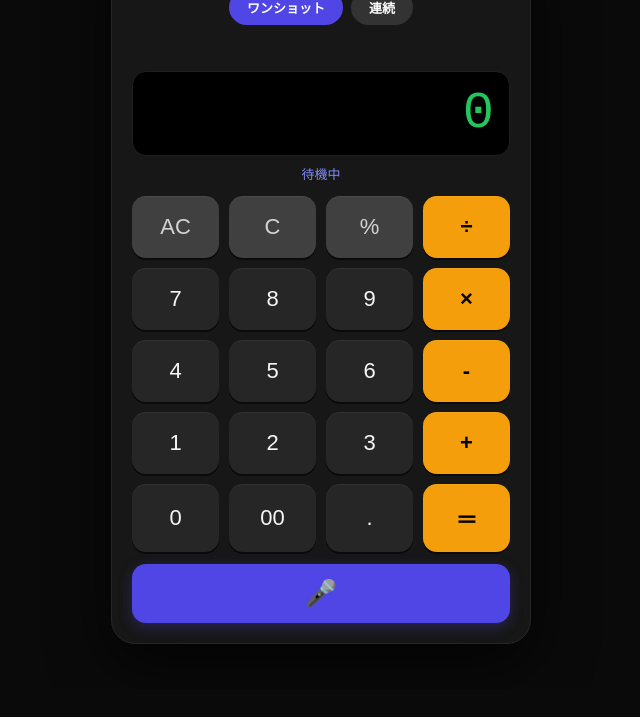
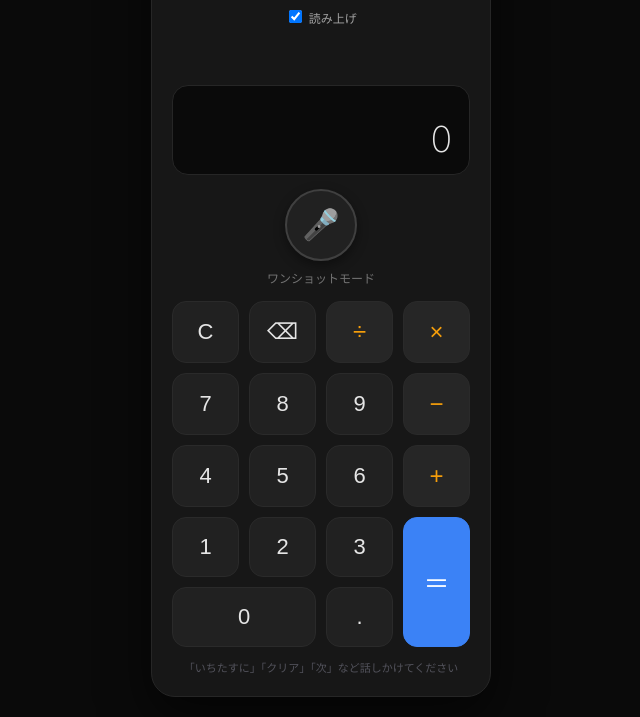
Before and after one commit to sommhh/keisanki, a plain HTML site: page index.html in a window 1280 px wide. Shown: the part 111-828 px from the top of the page, without its empty margins (319-959 px from the left). Before the commit the page ends 800 px from the top, so only its background shows below. Drawn offline with Linux system fonts and the light colour scheme.

Commit message:
Update index.html

```diff
--- a/index.html
+++ b/index.html
@@ -2,407 +2,321 @@
 <html lang="ja">
 <head>
 <meta charset="UTF-8">
-<meta name="viewport" content="width=device-width, initial-scale=1.0, maximum-scale=1.0, user-scalable=no">
-<title>音声電卓 v6</title>
+<meta name="viewport" content="width=device-width, initial-scale=1.0, user-scalable=no">
+<title>音声電卓 v8</title>
 <style>
-* { box-sizing: border-box; -webkit-tap-highlight-color: transparent; }
-body {
-  background: #0a0a0a;
-  color: #fff;
-  font-family: -apple-system, BlinkMacSystemFont, "Segoe UI", "Hiragino Kaku Gothic ProN", "Yu Gothic", sans-serif;
-  display: flex;
-  justify-content: center;
-  align-items: center;
-  min-height: 100vh;
-  margin: 0;
-  padding: 16px;
+  *{box-sizing:border-box}
+  body{
+    margin:0; background:#0a0a0a; color:#e5e5e5; font-family:-apple-system,BlinkMacSystemFont,"Helvetica Neue","Yu Gothic",sans-serif;
+    display:flex; justify-content:center; align-items:flex-start; min-height:100vh; padding:20px;
   }
-.calc {
-  background: #171717;
-  padding: 20px;
-  border-radius: 24px;
-  max-width: 420px;
-  width: 100%;
-  box-shadow: 0 20px 60px rgba(0,0,0,.7), inset 0 1px 0 rgba(255,255,255,.05);
-  border: 1px solid #262626;
+  .calc{
+    background:#171717; width:100%; max-width:340px; border-radius:24px; padding:20px;
+    box-shadow:0 20px 50px rgba(0,0,0,.6), inset 0 1px 0 rgba(255,255,255,.05); border:1px solid #262626;
   }
-h1 {
-  text-align: center;
-  font-size: 18px;
-  margin: 0 0 8px;
-  color: #a3a3a3;
-  font-weight: 600;
-  letter-spacing: .1em;
+  h1{ margin:0 0 10px; text-align:center; font-size:18px; font-weight:600; color:#a3a3a3; letter-spacing:.05em }
+  .modes{ display:flex; gap:8px; justify-content:center; margin-bottom:10px }
+  .mode{
+    padding:6px 14px; border-radius:20px; background:#212121; border:1px solid #333; color:#888;
+    font-size:12px; cursor:pointer; transition:.2s;
   }
-.mode-wrap {
-  display: flex;
-  justify-content: center;
-  margin: 8px 0 14px;
-  gap: 8px;
+  .mode.active{ background:#3b82f6; border-color:#3b82f6; color:#fff; font-weight:600 }
+  .toggle-wrap{ text-align:center; margin:4px 0 8px }
+  #history{ font-size:12px; color:#71717a; text-align:left; margin:8px 4px; min-height:40px; line-height:1.5; font-variant-numeric:tabular-nums }
+  #history div{ white-space:nowrap; overflow:hidden; text-overflow:ellipsis; opacity:.9 }
+  .display{
+    background:#0a0a0a; border-radius:16px; padding:14px 16px; text-align:right; margin:10px 0;
+    border:1px solid #262626; min-height:78px; display:flex; flex-direction:column; justify-content:center;
   }
-#btnOne, #btnCon {
-  padding: 8px 18px;
-  border: none;
-  border-radius: 999px;
-  color: #fff;
-  cursor: pointer;
-  font-size: 13px;
-  background: #333;
-  transition: .2s;
-  font-weight: 600;
+  #expr{ font-size:14px; color:#52525b; min-height:20px; word-break:break-all }
+  #current{ font-size:36px; font-weight:200; letter-spacing:.02em; line-height:1.1 }
+  #mic{
+    width:72px; height:72px; border-radius:50%; background:#212121; border:2px solid #404040;
+    font-size:30px; display:block; margin:14px auto 8px; cursor:pointer; transition:.2s; color:#e5e5e5;
+    box-shadow:0 4px 12px rgba(0,0,0,.4);
   }
-#btnOne:active, #btnCon:active { transform: scale(.96); }
-#expression {
-  min-height: 26px;
-  text-align: right;
-  color: #737373;
-  font-size: 15px;
-  padding: 0 12px;
-  font-variant-numeric: tabular-nums;
-  overflow: hidden;
-  white-space: nowrap;
+  #mic:active{ transform:scale(.96) }
+  #mic.listening{ background:#ef4444; border-color:#fca5a5; animation:pulse 1.4s infinite; color:white }
+  @keyframes pulse{ 0%,100%{ transform:scale(1); box-shadow:0 0 0 0 rgba(239,68,68,.5)} 50%{ transform:scale(1.05); box-shadow:0 0 0 12px rgba(239,68,68,0)}}
+  #status{ text-align:center; font-size:12px; color:#737373; min-height:18px; margin-bottom:4px }
+  .keys{ display:grid; grid-template-columns:repeat(4,1fr); gap:10px; margin-top:14px }
+  .key{
+    background:#212121; border:1px solid #2a2a2a; border-radius:14px; color:#e5e5e5;
+    font-size:22px; padding:16px 0; cursor:pointer; transition:.1s; font-weight:400;
+    touch-action:manipulation;
   }
-#screen {
-  background: #000;
-  color: #22c55e;
-  font-size: 52px;
-  text-align: right;
-  padding: 12px 16px;
-  border-radius: 14px;
-  margin: 6px 0 8px;
-  font-family: 'SF Mono', 'Courier New', monospace;
-  overflow: hidden;
-  white-space: nowrap;
-  box-shadow: inset 0 2px 8px rgba(0,0,0,.8);
-  border: 1px solid #1f1f1f;
-  letter-spacing: -1px;
-}
-#status {
-  text-align: center;
-  color: #818cf8;
-  font-size: 13px;
-  min-height: 20px;
-  margin: 4px 0 12px;
-  font-weight: 500;
-}
-.buttons {
-  display: grid;
-  grid-template-columns: repeat(4, 1fr);
-  gap: 10px;
-}
-button.calc-btn {
-  padding: 18px 0;
-  font-size: 22px;
-  border: none;
-  border-radius: 14px;
-  background: #262626;
-  color: #f5f5f5;
-  cursor: pointer;
-  transition: .12s;
-  font-weight: 500;
-  box-shadow: 0 2px 0 #0a0a0a, inset 0 1px 0 rgba(255,255,255,.05);
-}
-button.calc-btn:active {
-  transform: translateY(2px);
-  box-shadow: 0 0 0 #0a0a0a;
-  background: #333;
-}
-button.op { background: #f59e0b; color: #000; font-weight: 600; }
-button.op:active { background: #d97706; }
-button.func { background: #404040; color: #d4d4d4; }
-.mic {
-  width: 100%;
-  margin-top: 12px;
-  background: #4f46e5;
-  font-size: 26px;
-  padding: 14px;
-  border: none;
-  border-radius: 14px;
-  color: #fff;
-  cursor: pointer;
-  transition: .2s;
-  box-shadow: 0 4px 14px rgba(79,70,229,.3);
-  font-weight: 600;
-}
-.mic:active { transform: scale(.98); }
-.mic.listening { background: #ef4444; box-shadow: 0 4px 14px rgba(239,68,68,.4); animation: pulse 1.2s infinite; }
-@keyframes pulse { 0%,100% { opacity: 1 } 50% { opacity: .7 } }
+  .key:active{ transform:scale(.94); background:#2a2a2a }
+  .key.op{ background:#262626; color:#f59e0b; font-size:24px }
+  .key.eq{ background:#3b82f6; border-color:#3b82f6; color:white; grid-row:span 2; font-size:26px }
+  .help{ margin-top:14px; font-size:11px; color:#52525b; text-align:center; line-height:1.4 }
 </style>
 </head>
 <body>
 <div class="calc">
-  <h1>音声電卓 v6</h1>
-  <div class="mode-wrap">
-    <button id="btnOne" onclick="setMode('oneshot')">ワンショット</button>
-    <button id="btnCon" onclick="setMode('continuous')">連続</button>
+  <h1>音声電卓 v8</h1>
+
+  <div class="modes">
+    <button id="btn-oneshot" class="mode active">ワンショット</button>
+    <button id="btn-continuous" class="mode">連続</button>
   </div>
-  <div id="expression"></div>
-  <div id="screen">0</div>
-  <div id="status">待機中</div>
-  <div class="buttons">
-    <button class="calc-btn func" onclick="allClear()">AC</button>
-    <button class="calc-btn func" onclick="backspace()">C</button>
-    <button class="calc-btn func" onclick="percent()">%</button>
-    <button class="calc-btn op" onclick="op('/')">÷</button>
 
-    <button class="calc-btn" onclick="input('7')">7</button>
-    <button class="calc-btn" onclick="input('8')">8</button>
-    <button class="calc-btn" onclick="input('9')">9</button>
-    <button class="calc-btn op" onclick="op('*')">×</button>
+  <div class="toggle-wrap">
+    <label style="font-size:12px;color:#a3a3a3"><input type="checkbox" id="speakToggle" checked> 読み上げ</label>
+  </div>
 
-    <button class="calc-btn" onclick="input('4')">4</button>
-    <button class="calc-btn" onclick="input('5')">5</button>
-    <button class="calc-btn" onclick="input('6')">6</button>
-    <button class="calc-btn op" onclick="op('-')">-</button>
+  <div id="history" style="font-size:12px;color:#888;text-align:left;margin:8px;min-height:40px"></div>
 
-    <button class="calc-btn" onclick="input('1')">1</button>
-    <button class="calc-btn" onclick="input('2')">2</button>
-    <button class="calc-btn" onclick="input('3')">3</button>
-    <button class="calc-btn op" onclick="op('+')">+</button>
+  <div class="display">
+    <div id="expr"></div>
+    <div id="current">0</div>
+  </div>
 
-    <button class="calc-btn" onclick="input('0')">0</button>
-    <button class="calc-btn" onclick="input('00')">00</button>
-    <button class="calc-btn" onclick="input('.')">.</button>
-    <button class="calc-btn op" onclick="calc()">＝</button>
+  <button id="mic" aria-label="マイク">🎤</button>
+  <div id="status">マイク停止中</div>
+
+  <div class="keys">
+    <button class="key" onclick="clearBtn()">C</button>
+    <button class="key" onclick="back()">⌫</button>
+    <button class="key op" onclick="op('/')">÷</button>
+    <button class="key op" onclick="op('*')">×</button>
+
+    <button class="key" onclick="input('7')">7</button>
+    <button class="key" onclick="input('8')">8</button>
+    <button class="key" onclick="input('9')">9</button>
+    <button class="key op" onclick="op('-')">−</button>
+
+    <button class="key" onclick="input('4')">4</button>
+    <button class="key" onclick="input('5')">5</button>
+    <button class="key" onclick="input('6')">6</button>
+    <button class="key op" onclick="op('+')">+</button>
+
+    <button class="key" onclick="input('1')">1</button>
+    <button class="key" onclick="input('2')">2</button>
+    <button class="key" onclick="input('3')">3</button>
+    <button class="key eq" onclick="calc()">＝</button>
+
+    <button class="key" style="grid-column:span 2" onclick="input('0')">0</button>
+    <button class="key" onclick="input('.')">.</button>
   </div>
-  <button id="micBtn" class="mic" onclick="startVoice()">🎤</button>
+
+  <div class="help">「いちたすに」「クリア」「次」など話しかけてください</div>
 </div>
 
 <script>
-let current="0", expr="", lastResult=null, mode='oneshot', autoClearTimer=null, listening=false, autoListen=false, rec=null;
-let audioCtx=null;
+let current="0", expr="", lastResult=null, mode='oneshot', micActive=false, listening=false, recognition=null, history=[];
 
-const screen = document.getElementById('screen');
-const expression = document.getElementById('expression');
-const status = document.getElementById('status');
-const micBtn = document.getElementById('micBtn');
+const $ = id => document.getElementById(id);
 
-function initAudio(){
-  if(!audioCtx) audioCtx = new (window.AudioContext||window.webkitAudioContext)();
+function updateDisplay(){
+  $('expr').textContent = expr;
+  $('current').textContent = current;
 }
+function setStatus(s){ $('status').textContent = s }
+
+function safeEval(e){
+  if(!/^[0-9+\-*/().]+$/.test(e)) throw new Error('invalid');
+  return Function('"use strict";return ('+e+')')();
+}
+function percentFix(s){ return s }
+
+function addHistory(e,r){
+  history.unshift(`${e}=${r}`);
+  if(history.length>3) history.pop();
+  $('history').innerHTML = history.map(h=>`<div>${h}</div>`).join('')
+}
+
 function playSound(type){
   try{
-    initAudio();
-    const now = audioCtx.currentTime;
-    const play = (freq,dur,vol=0.15,delay=0,type='sine')=>{
-      const o=audioCtx.createOscillator(), g=audioCtx.createGain();
-      o.type=type; o.frequency.setValueAtTime(freq, now+delay);
-      g.gain.setValueAtTime(vol, now+delay);
-      g.gain.exponentialRampToValueAtTime(0.001, now+delay+dur);
-      o.connect(g); g.connect(audioCtx.destination);
-      o.start(now+delay); o.stop(now+delay+dur+0.01);
-    };
-    if(type==='click') play(1000,0.05);
-    else if(type==='success') play(880,0.08);
-    else if(type==='clear'){ play(700,0.12,0.15,0); const o=audioCtx.createOscillator(), g=audioCtx.createGain(); o.connect(g); g.connect(audioCtx.destination); o.frequency.setValueAtTime(700,now); o.frequency.exponentialRampToValueAtTime(400,now+0.12); g.gain.setValueAtTime(0.15,now); g.gain.exponentialRampToValueAtTime(0.001,now+0.12); o.start(now); o.stop(now+0.13); }
-    else if(type==='pilon'){ play(600,0.07); play(900,0.09,0.15,0.09); }
-    else if(type==='error') play(220,0.15,0.2,0,'sawtooth');
+    const ctx = window.audioCtx || new (window.AudioContext||window.webkitAudioContext)();
+    window.audioCtx = ctx;
+    if(ctx.state==='suspended') ctx.resume();
+    const o=ctx.createOscillator(), g=ctx.createGain();
+    o.connect(g); g.connect(ctx.destination);
+    if(type==='click'){o.frequency.value=800; g.gain.setValueAtTime(0.08,ctx.currentTime)}
+    else if(type==='success'){o.frequency.value=1200; g.gain.setValueAtTime(0.12,ctx.currentTime)}
+    else if(type==='error'){o.frequency.value=280; g.gain.setValueAtTime(0.15,ctx.currentTime)}
+    else if(type==='clear'){o.frequency.value=600; g.gain.setValueAtTime(0.09,ctx.currentTime)}
+    o.type='sine';
+    o.start(); o.stop(ctx.currentTime+0.07);
   }catch(e){}
 }
 
-function speak(text, callback){
-  if(!('speechSynthesis' in window)) { if(callback) callback(); return; }
+function speak(text){
+  if(!$('speakToggle').checked) return;
+  try{
     const u = new SpeechSynthesisUtterance(text);
-  u.lang='ja-JP'; u.rate=1.1; u.pitch=1.0;
-  if(callback) u.onend=callback;
+    u.lang='ja-JP'; u.rate=1.0; u.pitch=1.0;
+    const voices = speechSynthesis.getVoices();
+    let v = voices.find(v=>v.lang==='ja-JP' && /Kyoko|Haruka|Nanami|Mizuki|Sayaka|Tomoko|Female|女性/.test(v.name));
+    if(!v) v = voices.find(v=>v.lang==='ja-JP');
+    if(v) u.voice=v;
     speechSynthesis.cancel();
     speechSynthesis.speak(u);
+  }catch(e){}
 }
+function speakAnswer(result){ speak(`答えは ${result} です`) }
 
-function update(){
-  screen.innerText = current;
+function clearAll(soft=false){
+  current="0"; expr=""; lastResult=null;
+  updateDisplay();
+  setStatus(soft?'次の計算どうぞ':'クリアしました');
 }
+function clearBtn(){ clearAll(); playSound('clear'); }
 
 function input(d){
   playSound('click');
-  if(d==='00' && current==="0") return;
-  if(current==="0" && d!=="." && d!=="00"){
-    current=d;
-  }else{
   if(d==='.' && current.includes('.')) return;
-    if(current.length<14) current += d;
+  if(current==="0" && d!=='.') current=d;
+  else current+=d;
+  updateDisplay();
 }
-  update();
-}
-
-function backspace(){
-  playSound('click');
-  if(current.length>1) current = current.slice(0,-1);
-  else current="0";
-  update();
-}
-
-function allClear(){
-  playSound('clear');
-  current="0"; expr="";
-  if(autoClearTimer){ clearTimeout(autoClearTimer); autoClearTimer=null; }
-  expression.innerText="";
-  status.innerText="クリア";
-  update();
-}
-
-function percent(){
-  playSound('click');
-  if(!current.includes('%')){ current+= '%'; update(); }
-}
-
-function percentFix(s){
-  return s.replace(/(\d+(\.\d+)?)%/g, '($1/100)');
-}
-
 function op(o){
   playSound('click');
   if(expr && /[+\-*/]$/.test(expr) && current==="0"){
     expr = expr.slice(0,-1)+o;
   }else{
     expr += current + o;
+    current="0";
   }
-  current="0";
-  expression.innerText = expr.replace(/\*/g,'×').replace(/\//g,'÷');
-  update();
+  updateDisplay();
+}
+function back(){
+  playSound('click');
+  if(current.length>1) current=current.slice(0,-1);
+  else current="0";
+  updateDisplay();
+}
+function calc(){
+  playSound('click');
+  let full = expr + current;
+  if(!full) return;
+  if(/[+\-*/.]$/.test(full)){
+    setStatus('式が不完全です'); playSound('error'); return;
+  }
+  try{
+    full = percentFix(full);
+    const result = safeEval(full);
+    addHistory(full, result);
+    current = String(result);
+    expr=""; lastResult=result;
+    updateDisplay();
+    playSound('success');
+    speakAnswer(result);
+    setStatus('計算完了');
+  }catch(e){
+    setStatus('エラー'); playSound('error');
+  }
 }
 
-function calc(){
-  initAudio();
-  let full = expr + current;
-  if(/[+\-*/]$/.test(full)){
-    status.innerText="式が途中";
-    playSound('error');
+function startVoice(){
+  if(listening){
+    if(recognition) recognition.stop();
+    micActive=false;
     return;
   }
+  const SR = window.SpeechRecognition || window.webkitSpeechRecognition;
+  if(!SR){ setStatus('音声認識非対応'); return; }
+
+  recognition = new SR();
+  recognition.lang='ja-JP';
+  recognition.interimResults=false;
+  recognition.continuous=false;
+  recognition.maxAlternatives=1;
+
+  micActive=true; listening=true;
+
+  recognition.onstart = ()=>{
+    listening=true;
+    $('mic').classList.add('listening');
+    setStatus('聞いています…');
+  };
+
+  recognition.onresult = (e)=>{
+    const t = e.results[0][0].transcript.trim();
+    parseVoice(t);
+  };
+
+  recognition.onerror = (e)=>{
+    setStatus('エラー: '+e.error);
+    playSound('error');
+  };
+
+  recognition.onend = ()=>{
+    listening=false;
+    $('mic').classList.remove('listening');
+    if(micActive && mode==='continuous'){
+      setTimeout(()=>{ try{ recognition.start(); }catch(e){} }, 500);
+    }else{
+      micActive=false;
+      setStatus('マイク停止中');
+    }
+  };
+
+  try{ recognition.start(); }catch(e){}
+}
+
+function parseVoice(t){
+  playSound('click');
+
+  if(/(クリア|消去|全消去|消して|言い間違い|いいまちがい|間違えた)/.test(t)){
+    clearAll(); playSound('clear'); speak('クリアしました'); return;
+  }
+  if(/(つぎ|次|クリアして次)/.test(t)){
+    clearAll(true); playSound('clear'); setStatus('次の計算どうぞ'); speak('次どうぞ'); return;
+  }
+
+  let n = t;
+  n = n.replace(/たす|足す|プラス/g,'+');
+  n = n.replace(/ひく|引く|マイナス/g,'-');
+  n = n.replace(/かける|掛ける|✕|×|\*/g,'*');
+  n = n.replace(/わる|割る|÷/g,'/');
+  n = n.replace(/点|てん/g,'.');
+  n = n.replace(/パーセント|ぱーせんと|ぱー|パー/g,'*0.01');
+  n = n.replace(/イコール|は|＝|=/g,'');
+  n = n.replace(/[　\s]/g,'');
+  n = n.replace(/[０-９]/g, s=>String.fromCharCode(s.charCodeAt(0)-0xFEE0));
+
+  let exprParsed = n.replace(/[^\d+\-*/().]/g,'');
+
+  if(!exprParsed || /[+\-*/.]$/.test(exprParsed)){
+    setStatus('聞き取れませんでした'); playSound('error'); return;
+  }
+
   try{
-    let evalStr = percentFix(full);
-    let result = Function('return '+ evalStr)();
-    result = Number(Number(result).toPrecision(12));
-    expression.innerText = full.replace(/\*/g,'×').replace(/\//g,'÷') + '=';
+    exprParsed = percentFix(exprParsed);
+    const result = safeEval(exprParsed);
     current = String(result);
-    lastResult = result;
-    update();
+    expr=""; lastResult=result;
+    updateDisplay();
+    addHistory(exprParsed, result);
     playSound('success');
-    status.innerText="OK";
-    speak(`答えは ${result} です`, ()=>{
-      if(mode==='oneshot'){
-        setTimeout(()=>{ allClear(); playSound('clear'); status.innerText='次の計算どうぞ'; }, 400);
-      }
-    });
+    speakAnswer(result);
+    setStatus(`「${t}」→ ${exprParsed}`);
   }catch(e){
-    status.innerText="エラー";
-    playSound('error');
+    setStatus('計算できません'); playSound('error');
   }
 }
 
 function setMode(m){
   mode=m;
-  document.getElementById('btnOne').style.background = m==='oneshot' ? '#4f46e5' : '#333';
-  document.getElementById('btnCon').style.background = m==='continuous' ? '#4f46e5' : '#333';
-  playSound('click');
-  speak(m==='oneshot'?'ワンショットモード':'連続モード');
+  $('btn-oneshot').classList.toggle('active', m==='oneshot');
+  $('btn-continuous').classList.toggle('active', m==='continuous');
+  if(listening && recognition){
+    micActive=false;
+    recognition.stop();
+  }
+  setStatus(m==='oneshot'?'ワンショットモード':'連続モード');
 }
 
-function startVoice(){
-  initAudio();
-  if(listening){
-    autoListen=false;
-    if(rec) try{ rec.stop(); }catch(e){}
-    listening=false;
-    micBtn.classList.remove('listening');
-    micBtn.innerText='🎤';
-    status.innerText="停止";
-    playSound('clear');
-    return;
-  }
-  const SR = window.SpeechRecognition || window.webkitSpeechRecognition;
-  if(!SR){ alert('このブラウザは音声認識に対応していません'); return; }
-  rec = new SR();
-  rec.lang='ja-JP'; rec.interimResults=false; rec.maxAlternatives=1; rec.continuous = (mode==='continuous');
-  listening=true; autoListen=true;
-  status.innerText="聞いてます…";
-  micBtn.classList.add('listening');
-  micBtn.innerText='●';
-  playSound('click');
+$('mic').onclick = startVoice;
+$('btn-oneshot').onclick = ()=>setMode('oneshot');
+$('btn-continuous').onclick = ()=>setMode('continuous');
+$('speakToggle').onchange = ()=>{ if(!$('speakToggle').checked) speechSynthesis.cancel(); };
 
-  rec.onresult = e=>{
-    let txt = e.results[e.results.length-1][0].transcript;
-    status.innerText="音声:"+txt;
-    txt = txt.replace(/足す/g,'たす').replace(/引く/g,'ひく').replace(/掛ける/g,'かける');
-    parseVoice(txt);
-  };
-  rec.onend = ()=>{
-    listening=false;
-    micBtn.classList.remove('listening');
-    micBtn.innerText='🎤';
-    if(autoListen && mode==='oneshot'){
-      setTimeout(()=>startVoice(), 600);
-    }else if(autoListen && mode==='continuous'){
-      setTimeout(()=>startVoice(), 300);
-    }else{
-      status.innerText="待機中";
-    }
-  };
-  rec.onerror = ()=>{
-    listening=false;
-    micBtn.classList.remove('listening');
-    micBtn.innerText='🎤';
-    status.innerText="エラー";
-    playSound('error');
-    if(autoListen && mode==='oneshot'){
-      setTimeout(()=>startVoice(), 1000);
-    }
-  };
-  try{ rec.start(); }catch(e){}
-}
+if('speechSynthesis' in window){ speechSynthesis.onvoiceschanged = ()=>{}; speechSynthesis.getVoices(); }
 
-function parseVoice(t){
-  playSound('click');
-  if(/(クリア|消去|全消去|消して|言い間違い|いいまちがい|間違えた)/.test(t)){
-    allClear(); speak('クリアしました'); playSound('clear'); return;
-  }
-  if(/(次|つぎ|ネクスト|続けて)/.test(t)){
-    if(mode==='oneshot'){ allClear(); playSound('pilon'); speak('次どうぞ'); }
-    else { if(lastResult!=null){ current=String(lastResult); expr=""; update(); playSound('pilon'); } }
-    return;
-  }
-  let norm = t;
-  norm = norm.replace(/たす|足す|プラス|ぷらす/g,'+')
-             .replace(/ひく|引く|マイナス|まいなす/g,'-')
-             .replace(/かける|掛ける|かける|×|ばつ|バツ|クロス/g,'*')
-             .replace(/わる|割る|÷|わる/g,'/')
-             .replace(/点|てん|テン|ドット/g,'.')
-             .replace(/パーセント|ぱーせんと|パー/g,'%')
-             .replace(/イコール|は|=|イコ/g,'')
-             .replace(/\s+/g,'');
-  let exprParsed = norm.replace(/[^\d+\-*/.%]/g,'');
-  if(!exprParsed || /[+\-*/]$/.test(exprParsed)){
-    status.innerText="認識失敗";
-    playSound('error');
-    speak('もう一度お願いします');
-    return;
-  }
-  expr=""; current="0";
-  try{
-    exprParsed = percentFix(exprParsed);
-    let result = Function('return '+ exprParsed)();
-    current = String(Number(result.toPrecision(12)));
-    expression.innerText = exprParsed.replace(/\*/g,'×').replace(/\//g,'÷') + '=';
-    lastResult = result;
-    update();
-    playSound('success');
-    speak(`答えは ${current} です`, ()=>{
-      if(mode==='oneshot'){
-        setTimeout(()=>{ allClear(); }, 500);
-      }
-    });
-  }catch(e){
-    playSound('error');
-    status.innerText="計算エラー";
-  }
-}
-
+updateDisplay();
 setMode('oneshot');
-update();
-
-// ワンタップでAudio有効化
-document.body.addEventListener('touchstart', initAudio, {once:true});
 </script>
 </body>
 </html>
```
Lines whose indentation alone changed are shown as unchanged.
